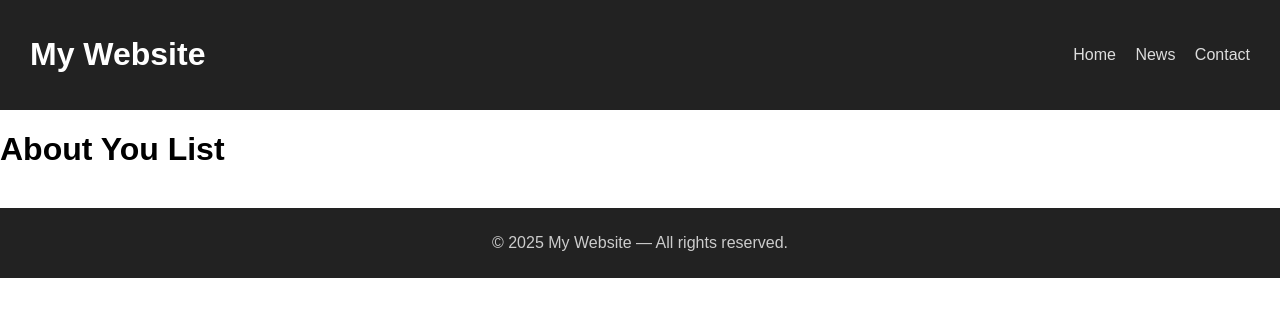
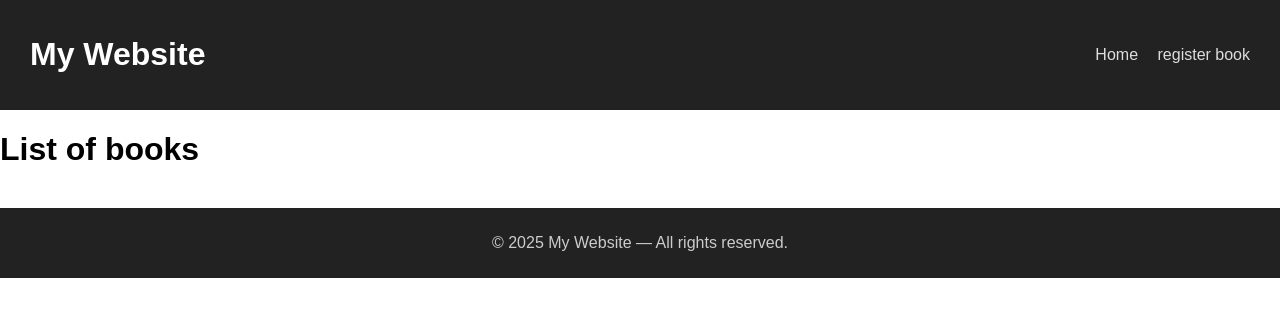
Before and after one commit to nuruyql/fourth_month, a Django app: page / in a window 1280 px wide. Shown: the top 317 px of the page. Run offline with Django 5.2, Linux system fonts and the light colour scheme; data that the repository does not hold is empty.

Commit message:
did 4 h/w

```diff
--- a/books/urls.py
+++ b/books/urls.py
@@ -4,10 +4,34 @@ from . import views
 
 urlpatterns = [
     path('cre_books/',views.CreBook,name = 'cre_book'),
-    path('books_list/',views.BooksList,name = 'book_list'),
-    path('book_detail/',views.BooksDetail, name = 'book_detail'),
+    path('books_list/<int:id>/update/',views.BookUpdate,name='book_update'),
+    path('books_list/<int:id>/delete/',views.BookDel,name='delete'),
+    path('',views.BooksList,name = 'book_list'),
+    path('books_list/<int:id>/',views.BooksDetail, name = 'book_detail'),
 
-    path('', views.newsPostView, name='news_list'),
+
+
+
+
+
+
+
+
+
+
+
+
+
+
+
+
+
+
+
+
+
+
+    path('news_list', views.newsPostView, name='news_list'),
     path('news_list/<int:id>/', views.newsPostDetailView, name='news_detail'),
 
 
--- a/books/views.py
+++ b/books/views.py
@@ -1,9 +1,8 @@
-from django.shortcuts import render,get_object_or_404
+from django.shortcuts import render,get_object_or_404,redirect
 from django.http import HttpResponse
 from datetime import datetime
 from .models import Books
 from .forms import BookForm
-
 
 
 
@@ -44,6 +43,33 @@ def BooksList(request):
             {'books' : books_list}
         )
 
+def BookDel(request,id):
+    if request.method == 'GET':
+        book_id = get_object_or_404(Books,id=id)
+        book_id.delete()
+        return redirect('book_list')
+
+def BookUpdate(request,id):
+    book_id = get_object_or_404(Books,id=id)
+    if request.method == 'POST':
+            form = BookForm(request.POST,instance=book_id)
+            if form.is_valid():
+                form.save()
+                return redirect('book_list')
+
+
+    else:
+        form = BookForm(instance=book_id)
+
+
+    return render(
+        request,
+        'books/up_books.html',
+        {'form': form,
+         'book_id':book_id
+         }
+
+    )
 
 def newsPostView(request):
     if request.method == 'GET':
--- a/templates/books/books_detail.html
+++ b/templates/books/books_detail.html
@@ -11,7 +11,7 @@
     <li>{{book_id.photo}}</li>
     <li>{{book_id.description}}</li>
     <li>{{book_id.created_at}}</li>
-    <button><a href="{{url 'book_list'}}"></a>back to list</button>
+    <button><a href="{% url 'book_list' %}">back to list</a></button>
 </ul>
 
 
--- a/templates/books/books_list.html
+++ b/templates/books/books_list.html
@@ -14,9 +14,9 @@
     <li>{{i.photo}}</li>
     <li>{{i.created_at}}</li>
 
-     <button><a href="/student_list/{{ i.id }}/">Читать далее</a></button>
-     <button><a href="/student_list/{{ i.id }}/update/">Изменить данные</a></button>
-     <button><a href="/student_list/{{ i.id }}/delete/">Удалить данные</a></button>
+     <a href="{% url 'book_detail' i.id %}">Читать далее</a>
+     <a href="{% url 'book_update' i.id %}">Изменить данные</a>
+     <a href="{% url 'delete' i.id %}">Удалить данные</a>
     {%endfor%}
 </ul>
 
--- a/templates/header.html
+++ b/templates/header.html
@@ -13,7 +13,7 @@
   <h1>My Website</h1>
   <nav>
     <a href="#">Home</a>
-    <a href="{% url 'writerss' %}">News</a>
-    <a href="{% url 'cre_book'%}">Contact</a>
+    <!-- <a href="{% url 'book_list' %}">List of books</a> -->
+    <a href="{% url 'cre_book'%}">register book</a>
   </nav>
 </header>
```
Also changed, not shown: templates/books/up_books.html (added, +11 -0 lines), media/news/aktan_M46igXi.jpg (added), media/news/photo_2025-11-26_12-48-06.jpg (added), media/news/Снимок_экрана_2025-05-20_113734.png (added), media/news/Снимок_экрана_2025-05-20_163518.png (added), media/news/Снимок_экрана_2025-05-20_163518_8hAJ71r.png (added), media/news/Снимок_экрана_2025-05-20_163819.png (added), media/news/Снимок_экрана_2025-05-20_163819_rFXdiGC.png (added), templates/books/del_book.html (deleted), templates/books/up_book.html (deleted).
